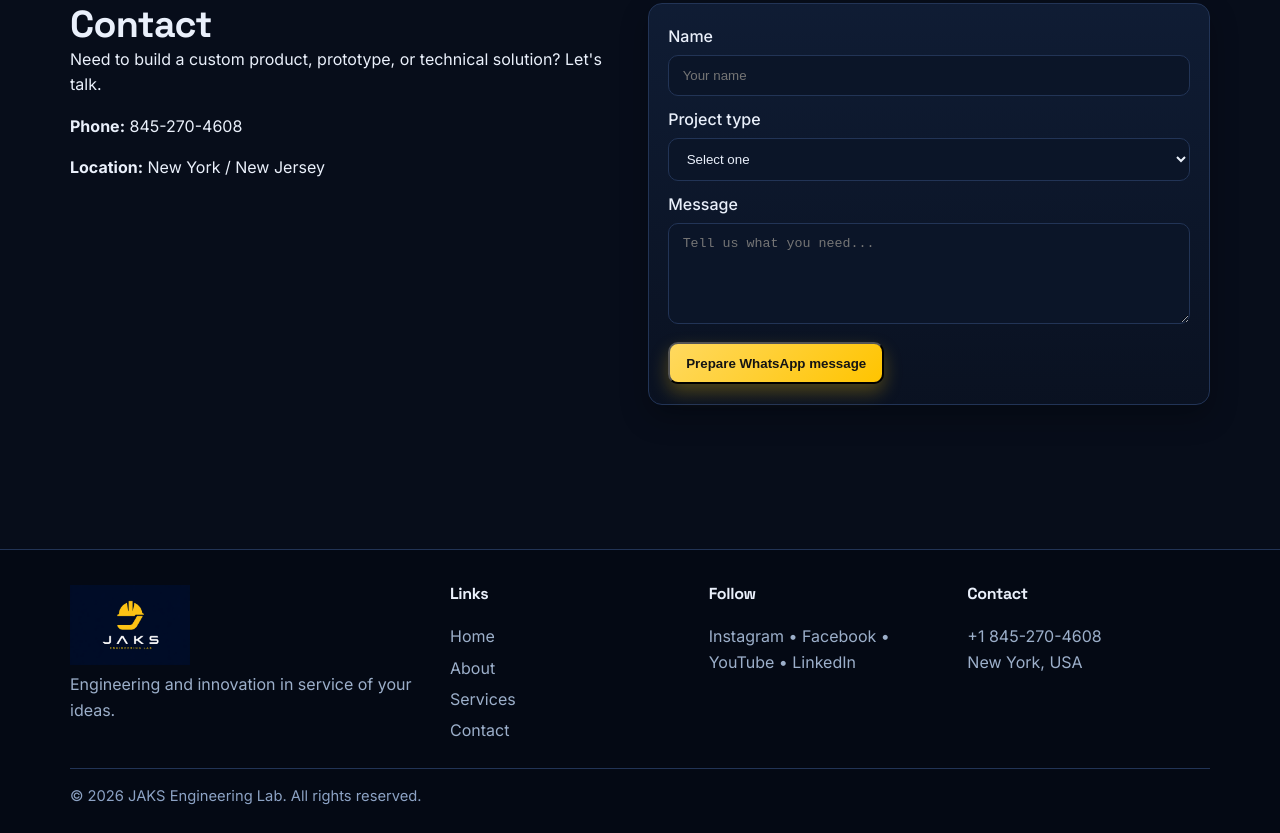
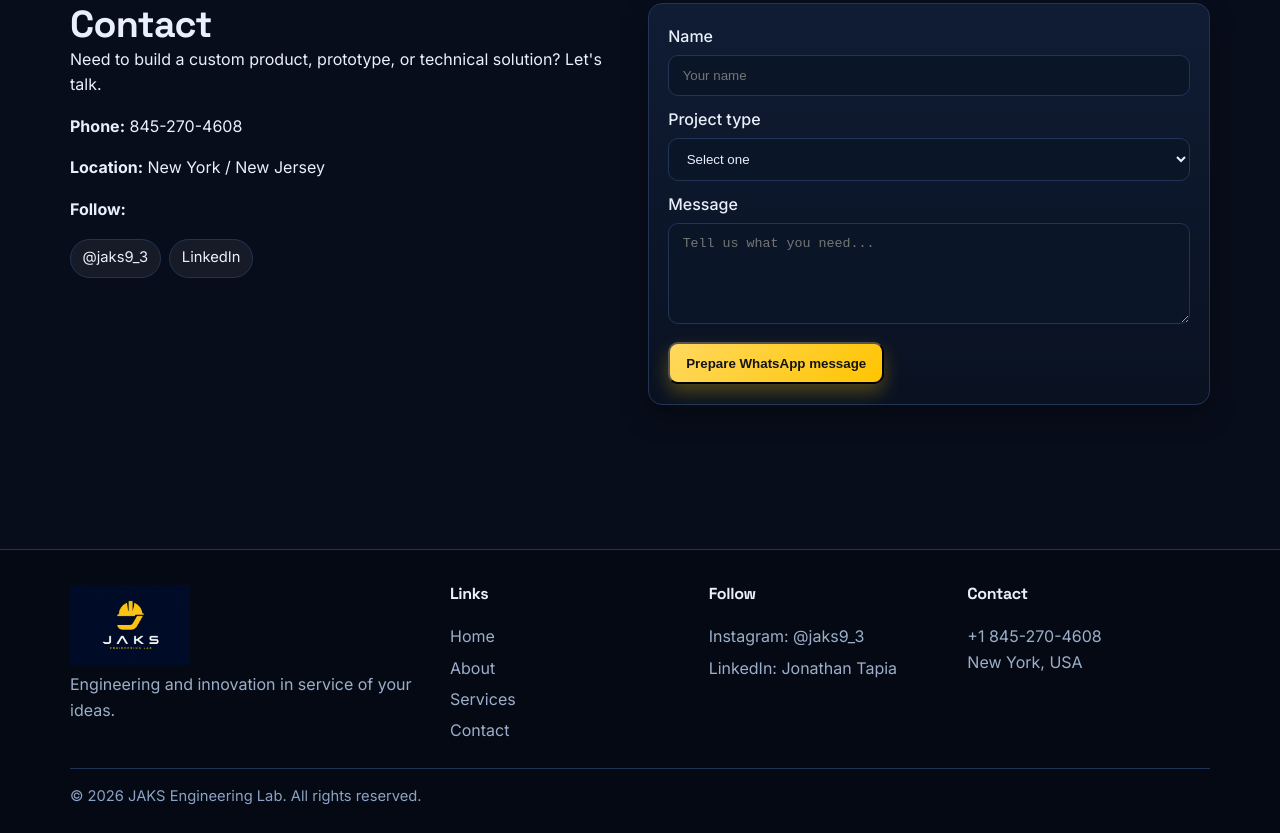
Before and after one commit to jaksLab/jaksLab, a plain HTML site: page index.html in a window 1280 px wide. Shown: the part 2949-3782 px from the top of the page. Drawn offline with Linux system fonts and the light colour scheme.

Commit message:
Add social profiles and polish landing page details

```diff
--- a/index.html
+++ b/index.html
@@ -3,6 +3,7 @@
 <head>
   <meta charset="UTF-8" />
   <meta name="viewport" content="width=device-width, initial-scale=1.0" />
+  <meta name="theme-color" content="#070d1a" />
   <meta name="description" content="JAKS Engineering Lab designs, builds, and invents premium engineering products with 3D printing, electronics, IoT, and mechanical innovation." />
   <title>JAKS Engineering Lab | Build. Invent. Scale.</title>
   <link rel="icon" href="assets/logo.png" />
@@ -57,7 +58,7 @@
 
         <div class="hero-visual reveal">
           <div class="hero-panel glow-card">
-            <img src="assets/logo.png" alt="JAKS logo" />
+          <img src="assets/logo.png" alt="JAKS logo" loading="lazy" />
             <ul>
               <li data-i18n="hero.tag1">3D Product Development</li>
               <li data-i18n="hero.tag2">Smart NFC + IoT Systems</li>
@@ -82,19 +83,19 @@
       </div>
       <div class="project-grid">
         <article class="project-card reveal">
-          <img src="assets/nfc-keychain.jpg" alt="NFC Contact Keychain" />
+          <img src="assets/nfc-keychain.jpg" alt="NFC Contact Keychain" loading="lazy" />
           <div class="card-body"><small>NFC</small><h3>NFC Contact Keychain</h3><p data-i18n="projects.p1">A smart branded product that opens WhatsApp, website, portfolio, or proposals in one tap.</p></div>
         </article>
         <article class="project-card reveal">
-          <img src="assets/glove-holder.jpg" alt="Retractable Glove Holder" />
+          <img src="assets/glove-holder.jpg" alt="Retractable Glove Holder" loading="lazy" />
           <div class="card-body"><small data-i18n="projects.tag2">Mechanical</small><h3>Retractable Glove Holder</h3><p data-i18n="projects.p2">Durable daily-use accessory designed for maintenance teams, warehouses, and industrial workflows.</p></div>
         </article>
         <article class="project-card reveal">
-          <img src="assets/led-display.jpg" alt="LED display" />
+          <img src="assets/led-display.jpg" alt="LED display" loading="lazy" />
           <div class="card-body"><small data-i18n="projects.tag3">Premium visual</small><h3>Custom LED Display</h3><p data-i18n="projects.p3">High-impact display products for creators, stream setups, gifting, and branded environments.</p></div>
         </article>
         <article class="project-card reveal">
-          <img src="assets/sample-box-open.jpg" alt="Premium sample box" />
+          <img src="assets/sample-box-open.jpg" alt="Premium sample box" loading="lazy" />
           <div class="card-body"><small>B2B</small><h3>Premium Client Sample Box</h3><p data-i18n="projects.p4">Branded packaging with product samples and NFC/QR touchpoints for sales-ready presentations.</p></div>
         </article>
       </div>
@@ -113,7 +114,7 @@
         </ul>
       </div>
       <div class="video-card reveal">
-        <img src="assets/workspace.jpg" alt="JAKS workspace" />
+        <img src="assets/workspace.jpg" alt="JAKS workspace" loading="lazy" />
       </div>
       <div class="stats-card reveal">
         <article><strong>+3</strong><span data-i18n="stats.1">Core engineering disciplines integrated</span></article>
@@ -161,6 +162,11 @@
         <p data-i18n="contact.copy">Need to build a custom product, prototype, or technical solution? Let's talk.</p>
         <p><strong data-i18n="contact.phone">Phone:</strong> 845-270-4608</p>
         <p><strong data-i18n="contact.location">Location:</strong> New York / New Jersey</p>
+        <p><strong data-i18n="contact.follow">Follow:</strong></p>
+        <div class="social-links">
+          <a href="https://instagram.com/jaks9_3" target="_blank" rel="noopener noreferrer" aria-label="Instagram JAKS">@jaks9_3</a>
+          <a href="https://www.linkedin.com/in/jonathan-tapia-594853315" target="_blank" rel="noopener noreferrer" aria-label="LinkedIn Jonathan Tapia">LinkedIn</a>
+        </div>
       </div>
       <form class="contact-form reveal" id="contactForm">
         <label><span data-i18n="form.name">Name</span><input id="contactName" type="text" data-i18n-placeholder="form.name.placeholder" placeholder="Your name" required /></label>
@@ -177,7 +183,7 @@
     <div class="container footer-grid">
       <div><img src="assets/logo.png" alt="JAKS logo" /><p data-i18n="footer.brand">Engineering and innovation in service of your ideas.</p></div>
       <div><h4 data-i18n="footer.links">Links</h4><a href="#home" data-i18n="nav.home">Home</a><a href="#about" data-i18n="nav.about">About</a><a href="#services" data-i18n="nav.services">Services</a><a href="#contact" data-i18n="nav.contact">Contact</a></div>
-      <div><h4 data-i18n="footer.follow">Follow</h4><p>Instagram • Facebook • YouTube • LinkedIn</p></div>
+      <div><h4 data-i18n="footer.follow">Follow</h4><a href="https://instagram.com/jaks9_3" target="_blank" rel="noopener noreferrer" data-i18n="social.instagram">Instagram: @jaks9_3</a><a href="https://www.linkedin.com/in/jonathan-tapia-594853315" target="_blank" rel="noopener noreferrer" data-i18n="social.linkedin">LinkedIn: Jonathan Tapia</a></div>
       <div><h4 data-i18n="footer.contact">Contact</h4><p>+1 845-270-4608<br />New York, USA</p></div>
     </div>
     <div class="container copyright" data-i18n="footer.copy">© 2026 JAKS Engineering Lab. All rights reserved.</div>
--- a/script.js
+++ b/script.js
@@ -142,6 +142,7 @@ const i18n = {
     'contact.copy': 'Need to build a custom product, prototype, or technical solution? Let\'s talk.',
     'contact.phone': 'Phone:',
     'contact.location': 'Location:',
+    'contact.follow': 'Follow:',
     'form.name': 'Name',
     'form.type': 'Project type',
     'form.pick': 'Select one',
@@ -159,6 +160,8 @@ const i18n = {
     'footer.links': 'Links',
     'footer.follow': 'Follow',
     'footer.contact': 'Contact',
+    'social.instagram': 'Instagram: @jaks9_3',
+    'social.linkedin': 'LinkedIn: Jonathan Tapia',
     'footer.copy': '© 2026 JAKS Engineering Lab. All rights reserved.'
   },
   es: {
@@ -225,6 +228,7 @@ const i18n = {
     'contact.copy': '¿Necesitas construir un producto, prototipo o solución técnica? Hablemos.',
     'contact.phone': 'Teléfono:',
     'contact.location': 'Ubicación:',
+    'contact.follow': 'Síguenos:',
     'form.name': 'Nombre',
     'form.type': 'Tipo de proyecto',
     'form.pick': 'Selecciona una opción',
@@ -242,6 +246,8 @@ const i18n = {
     'footer.links': 'Enlaces',
     'footer.follow': 'Síguenos',
     'footer.contact': 'Contacto',
+    'social.instagram': 'Instagram: @jaks9_3',
+    'social.linkedin': 'LinkedIn: Jonathan Tapia',
     'footer.copy': '© 2026 JAKS Engineering Lab. Todos los derechos reservados.'
   }
 };
--- a/styles.css
+++ b/styles.css
@@ -475,6 +475,27 @@ p {
   padding: 0.74rem 0.84rem;
 }
 
+.social-links {
+  display: flex;
+  flex-wrap: wrap;
+  gap: 0.55rem;
+}
+
+.social-links a {
+  text-decoration: none;
+  color: var(--text);
+  background: rgba(255, 255, 255, 0.06);
+  border: 1px solid var(--border);
+  border-radius: 999px;
+  padding: 0.42rem 0.72rem;
+  font-size: 0.92rem;
+}
+
+.social-links a:hover {
+  border-color: rgba(255, 196, 0, 0.7);
+  color: var(--brand);
+}
+
 .site-footer {
   margin-top: 4rem;
   border-top: 1px solid var(--border);
```
